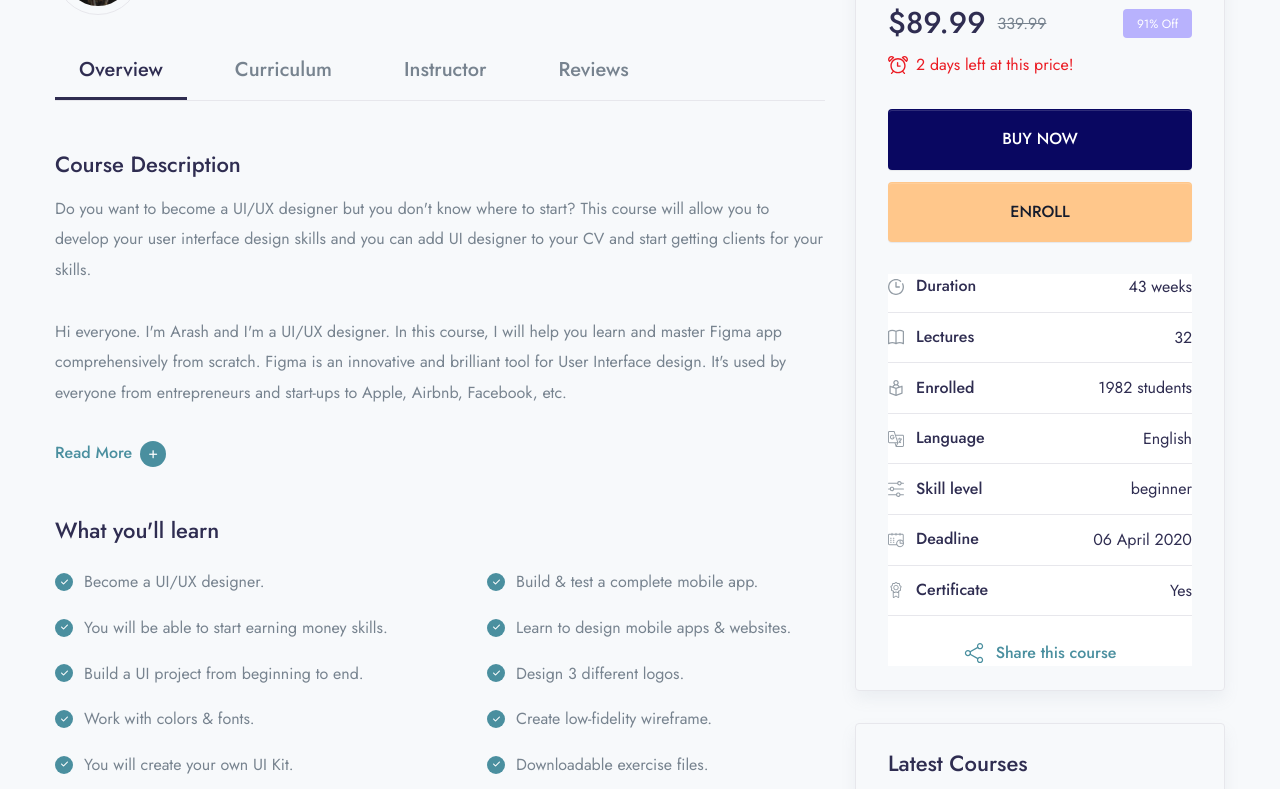
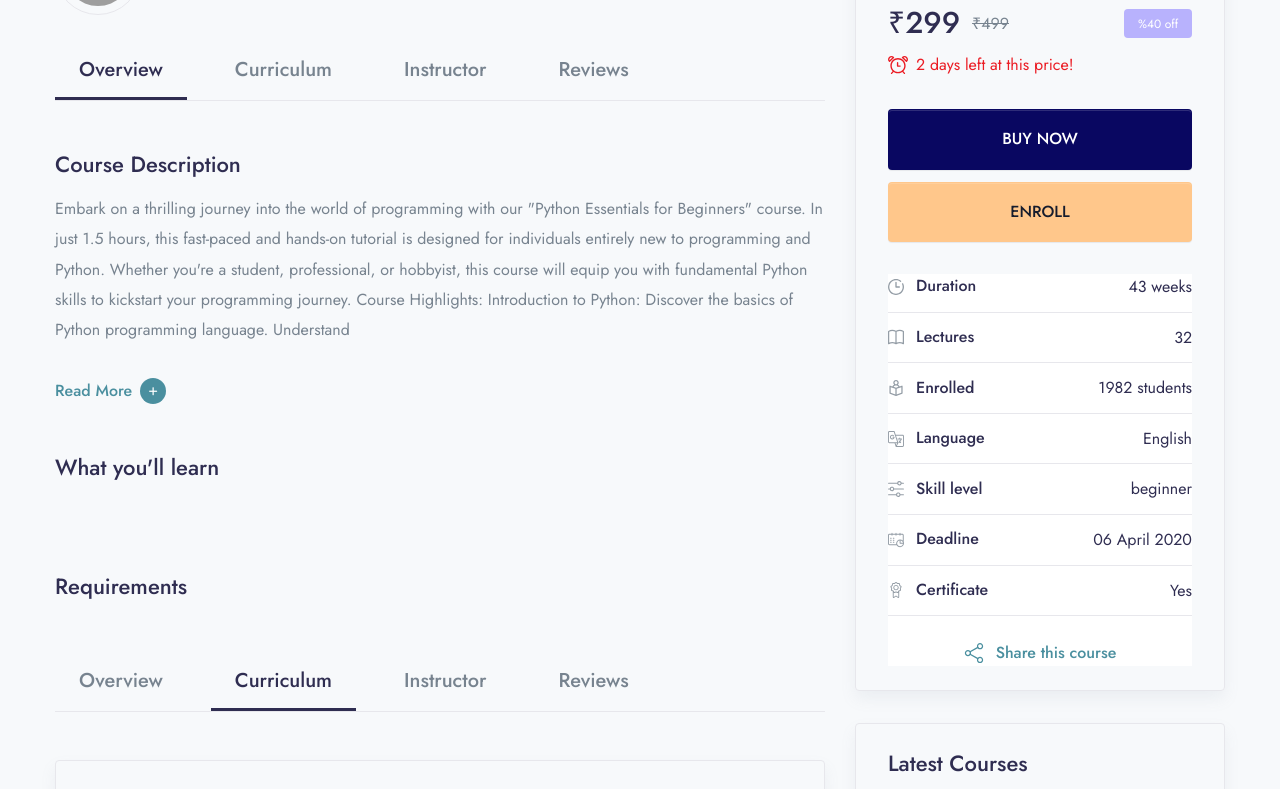
Before and after one commit to iammohdanas/ACEiTLMS, a Django app: a page that uses templates/course/course_details.html in a window 1280 px wide. Shown: the part 479-1268 px from the top of the page. Run offline with Django 4.2, Linux system fonts and the light colour scheme; data comes from the database, SQL or seed files in the repository; both versions use the stored data as it was after the commit; some libraries are stand-ins or nearby versions; grey boxes are pictures that could not be loaded.

Commit message:
course deatals page modified

```diff
--- a/app/models.py
+++ b/app/models.py
@@ -74,3 +74,18 @@
         instance.slug = create_slug(instance)
 
 pre_save.connect(pre_save_post_receiver, Course)
+
+
+class What_you_learn(models.Model):
+    course = models.ForeignKey(Course, on_delete = models.CASCADE)
+    points = models.CharField(max_length=500)
+
+    def __str__(self):
+        return self.points
+
+class Requirements(models.Model):
+    course = models.ForeignKey(Course, on_delete = models.CASCADE)
+    points = models.CharField(max_length=500)
+
+    def __str__(self):
+        return self.points
--- a/templates/course/course_details.html
+++ b/templates/course/course_details.html
@@ -1,5 +1,5 @@
 {% extends "base.html" %}
-
+{% load course_tags%}
 {% block content %}
 
 <!-- BREADCRUMBS
@@ -14,11 +14,11 @@
                 </li>
                 <li class="breadcrumb-item">
                     <a class="text-gray-800" href="#">
-                        Courses List
+                        Courses
                     </a>
                 </li>
                 <li class="breadcrumb-item text-gray-800 active" aria-current="page">
-                    Courses Single
+                    {{course.title}}
                 </li>
             </ol>
         </nav>
@@ -30,9 +30,9 @@
         <div class="row mb-8">
             <div class="col-lg-8 mb-6 mb-lg-0 position-relative">
                 <h1 class="me-7 me-xl-14">
-                    Learn Figma: User Interface Design Essentials - UI/UX Design
+                    {{course.title}}
                 </h1>
-                <p class="me-xl-13 mb-5">Master Figma app to get a job in UI Design, User Interface, User Experience design, Web Design & UX design.</p>
+                <p class="me-xl-13 mb-5">{{course.description|truncatewords:20}}</p>
 
                 <a href="#" class="badge badge-lg badge-rounded-circle badge-secondary font-size-base badge-float badge-float-inside top-0 text-white">
                     <i class="far fa-heart"></i>
@@ -43,18 +43,18 @@
                 <div class="d-md-flex align-items-center mb-5">
                     <div class="border rounded-circle d-inline-block mb-4 mb-md-0 me-md-6 me-lg-4 me-xl-6">
                         <div class="p-2">
-                            <img src="assets/img/avatars/avatar-1.jpg" alt="..." class="rounded-circle" width="68" height="68">
+                            <img src="/{{course.author.author_profile}}" alt="..." class="rounded-circle" width="68" height="68">
                         </div>
                     </div>
 
                     <div class="mb-4 mb-md-0 me-md-8 me-lg-4 me-xl-8">
                         <h6 class="mb-0">Created by</h6>
-                        <a href="#" class="font-size-sm text-gray-800">Alison Dawn</a>
+                        <a href="#" class="font-size-sm text-gray-800">{{course.author.name}}</a>
                     </div>
 
                     <div class="mb-4 mb-md-0 me-md-8 me-lg-4 me-xl-8">
                         <h6 class="mb-0">Categories</h6>
-                        <a href="#" class="font-size-sm text-gray-800">Design</a>
+                        <a href="#" class="font-size-sm text-gray-800">{{course.category.name}}</a>
                     </div>
 
                     <div class="mb-4 mb-md-0 me-md-6 me-lg-4 me-xl-6">
@@ -90,9 +90,8 @@
                     </ul>
 
                     <h3 class="">Course Description</h3>
-                    <p class="mb-6 line-height-md">Do you want to become a UI/UX designer but you don't know where to start? This course will allow you to develop your user interface design skills and you can add UI designer to your CV and start getting clients for your skills.</p>
-                    <p class="mb-6 line-height-md">Hi everyone. I'm Arash and I'm a UI/UX designer. In this course, I will help you learn and master Figma app comprehensively from scratch. Figma is an innovative and brilliant tool for User Interface design. It's used by everyone from entrepreneurs and start-ups to Apple, Airbnb, Facebook, etc.</p>
-                    <p class="collapse mb-6 line-height-md" id="readcollapseExample">Anim pariatur cliche reprehenderit, enim eiusmod high life accusamus terry richardson ad squid. Nihil anim keffiyeh helvetica, craft beer labore wes anderson cred nesciunt sapiente  I will help you learn and master Figma app comprehensively from scratch. Figma is an innovative and brilliant tool for User Interface design. It's used by everyone from entrepreneurs ea proident.</p>
+                    <p class="mb-6 line-height-md">{{course.description|slice:"0:501"}}</p>
+                    <p class="collapse mb-6 line-height-md" id="readcollapseExample">{{course.description|slice:"502:"}}</p>
                     <a class="text-teal read-more h6 d-inline-block mb-8" data-bs-toggle="collapse" href="#readcollapseExample" role="button" aria-expanded="false" aria-controls="readcollapseExample">
                         <span class="d-inline-flex align-items-center more">
                             Read More
@@ -112,30 +111,26 @@
                     <div class="row row-cols-lg-2 mb-8">
                         <div class="col-md">
                             <ul class="list-style-v1 list-unstyled">
-                                <li>Become a UI/UX designer.</li>
-                                <li>You will be able to start earning money skills.</li>
-                                <li>Build a UI project from beginning to end.</li>
-                                <li>Work with colors & fonts.</li>
-                                <li>You will create your own UI Kit.</li>
+                                {% for learn in course.what_you_learn_set.all|slice:"0:4" %}
+                                    <li> {{learn.points}} </li>
+                                {% endfor %}
                             </ul>
                         </div>
 
                         <div class="col-md">
                             <ul class="list-style-v1 list-unstyled ms-xl-6">
-                                <li>Build & test a complete mobile app.</li>
-                                <li>Learn to design mobile apps & websites.</li>
-                                <li>Design 3 different logos.</li>
-                                <li>Create low-fidelity wireframe.</li>
-                                <li>Downloadable exercise files.</li>
+                                {% for learn in course.what_you_learn_set.all|slice:"4:8" %}
+                                    <li> {{learn.points}} </li>
+                                {% endfor %}
                             </ul>
                         </div>
                     </div>
 
                     <h3 class="mb-5">Requirements</h3>
                     <ul class="list-style-v2 list-unstyled">
-                        <li>We do not require any previous experience or pre-defined skills to take this course. A great orientation would be enough to master UI/UX design.</li>
-                        <li>A computer with a good internet connection.</li>
-                        <li>Adobe Photoshop (OPTIONAL)</li>
+                        {% for requirements in course.requirements_set.all %}
+                            <li> {{requirements.points}} </li>
+                        {% endfor %}
                     </ul>
                 </div>
 
@@ -1198,14 +1193,14 @@
                             </svg>
 
                         </div>
-                        <img class="rounded shadow-light-lg" src="assets/img/products/product-2.jpg" alt="...">
+                        <img class="rounded shadow-light-lg" src="/{{course.featured_image}}" alt="...">
                     </a>
 
                     <div class="pt-5 pb-4 px-5 px-lg-3 px-xl-5">
                         <div class="d-flex align-items-center mb-2">
-                            <ins class="h2 mb-0">$89.99</ins>
-                            <del class="ms-3">339.99</del>
-                            <div class="badge badge-lg badge-purple text-white ms-auto fw-normal">91% Off</div>
+                            <ins class="h2 mb-0">₹{% discount_calculation course.price course.discount %}</ins>
+                            <del class="ms-3">₹{{course.price}}</del>
+                            <div class="badge badge-lg badge-purple text-white ms-auto fw-normal"> %{{course.discount}} off </div>
                         </div>
 
                         <div class="d-flex align-items-center text-alizarin mb-6">
```
Also changed, not shown: app/admin.py (+11 -1 lines), app/migrations/0007_what_you_learn_requirements.py (added), db.sqlite3.
